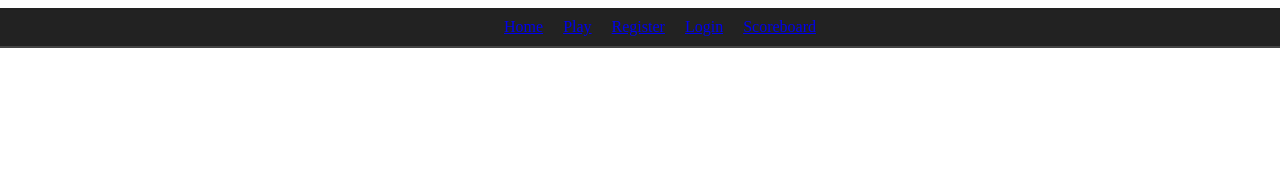
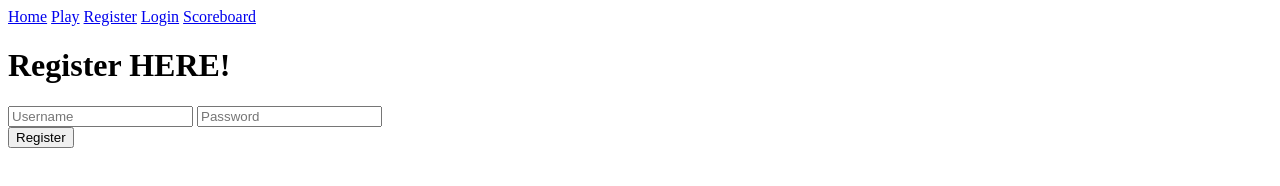
Before and after one commit to utreah/Javascript-Coursework, a plain HTML site: page register.html in a window 1280 px wide. Drawn offline with Linux system fonts and the light colour scheme.

Commit message:
added forms and script

```diff
--- a/register.html
+++ b/register.html
@@ -3,7 +3,6 @@
   <head>
     <title>Register</title>
     <meta charset = "utf-8">
-    <link rel="stylesheet" href="styles.css">
   </head>
   <body>
     <div class="navbar">
@@ -14,5 +13,13 @@
       <a href="login.html">Login</a>
       <a href="scoreboard.html">Scoreboard</a>
     </div>
+    <form id = "registerForm">
+      <h1>Register HERE!</h1>
+      <input type = "text" placeholder="Username" id = "usernameRegister">
+      <input type = "password" placeHolder="Password" id = "passwordRegister">
+      </form>
+      <button id = "registerButton">Register</button>
+      <script src = "./document1/register.js">
+      </script>
   </body>
 </html>
```
